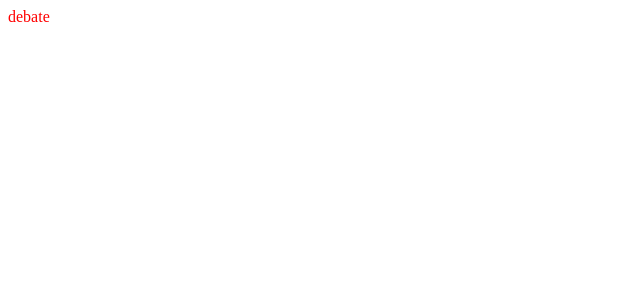
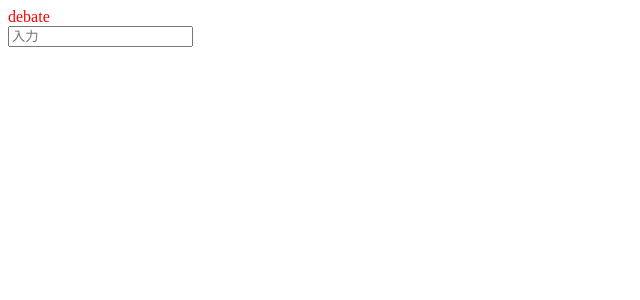
Before and after one commit to eREDROCK/debateAI, a Next.js app in the folder frontend/web-front/: page /debate in a window 1280 px wide. Shown: the top 300 px of the page, without its empty margins (0-640 px from the left). Built offline with nearby package versions, Linux system fonts and the light colour scheme.

Commit message:
[Add] axiosを使用したAPIリクエストの実装途中

```diff
--- a/frontend/web-front/src/pages/debate/index.tsx
+++ b/frontend/web-front/src/pages/debate/index.tsx
@@ -1,5 +1,6 @@
-import React from "react";
+import React, { useState } from "react";
 import styled from "styled-components";
+import axios from "axios";
 
 const StyledHello = styled.div`
   color: red;
@@ -15,10 +16,69 @@ const StyledHello = styled.div`
 `;
 
 const App = () => {
+  const initialValues = { message: "", title: "", flag: true };
+
+  // APIにリクエストした回数をカウントする
+  const [count, setCount] = useState(0);
+  const [formValues, setFromValues] = useState(initialValues);
+
+  const handleSubmit = async (e: React.FormEvent<HTMLFormElement>) => {
+    await axios
+      .post(
+        "http://localhost:8080/api/debate",
+        {
+          message: formValues.message,
+          title: formValues.title,
+          flag: formValues.flag,
+        },
+        {
+          headers: {
+            Accept: "application/json",
+            "Content-Type": "application/json",
+          },
+          withCredentials: true,
+        }
+      )
+      .then((response) => {
+        console.log("body:", response.status);
+        if (response.status === 200) {
+          setCount(count + 1);
+        }
+      })
+      .catch((error) => {
+        console.log(error.response.data);
+      });
+  };
+
+  const handleChanged = (e: React.ChangeEvent<HTMLInputElement>) => {
+    // console.log(e.target);
+    const { name, value } = e.target;
+    setFromValues({ ...formValues, [name]: value });
+    console.log(formValues);
+  };
+
+  const handleGameStart = async (e: React.FormEvent<HTMLFormElement>) => {
+    await axios
+      .get("http://localhost:8080/api/", {})
+      .then((response) => {
+        console.log("body:", response.status);
+      })
+      .catch((error) => {
+        console.log(error.response.data);
+      });
+  };
+
   return (
     <div>
-      {/* ↓「span」を追加 */}
       <StyledHello>debate</StyledHello>
+      <form onSubmit={(e) => handleSubmit(e)}>
+        <input
+          type="text"
+          placeholder="入力"
+          name="message"
+          onChange={(e) => handleChanged(e)}
+        />
+      </form>
     </div>
   );
 };
```
